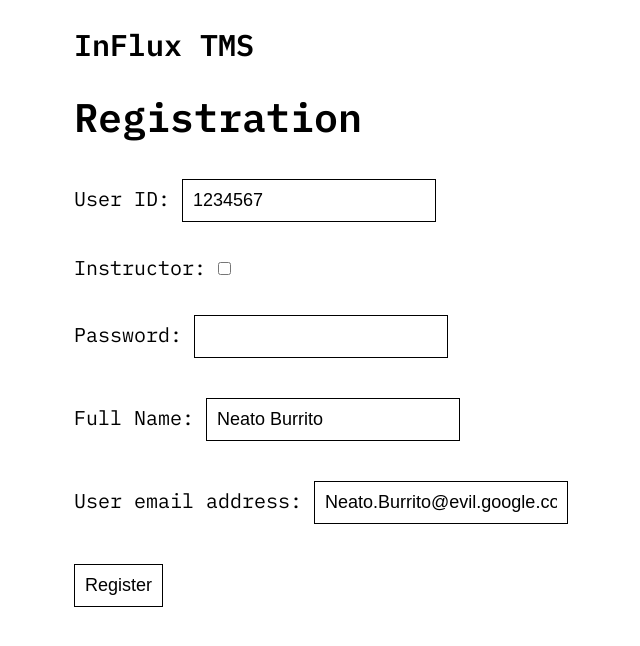
After one commit to RyanFleck/Influx, a Django app: page /register/ in a window 1280 px wide. The commit adds this page. Shown: the top 646 px of the page, without its empty margins (216-856 px from the left). Run offline with Django 3.2, Linux system fonts and the light colour scheme; parts of the project's set-up code (start-up, migrations or seed data) failed here and were passed over.

```diff
--- a/influx/urls.py
+++ b/influx/urls.py
@@ -21,4 +21,5 @@ urlpatterns = [
     path('', include('influx_tms.urls')),
     path('polls/', include('polls.urls')),
     path('admin/', admin.site.urls),
+    path('accounts/', include('django.contrib.auth.urls')),
 ]
--- a/influx_tms/forms.py
+++ b/influx_tms/forms.py
@@ -2,6 +2,7 @@
 from django import forms
 from django.contrib.auth.forms import UserCreationForm, UserChangeForm
 from .models import InfluxUser
+from django.db import transaction
 
 
 class InfluxUserCreationForm(UserCreationForm):
@@ -16,3 +17,16 @@ class InfluxUserUpdateForm(UserChangeForm):
     class Meta:
         model = InfluxUser
         fields = ('user_id', 'first_and_given_name', 'email')
+
+
+class RegistrationForm(forms.Form):
+    # User identification (employee or student number)
+    user_id = forms.CharField(label='User ID', max_length=20, initial="1234567")
+    instructor = forms.BooleanField(required=False, label="Instructor")
+    # Login Password
+    user_password = forms.CharField(
+        widget=forms.PasswordInput, label='Password', initial="nicoandthevelvetunderground")
+    #Name (First and Given)
+    user_full_name = forms.CharField(label="Full Name", max_length=200, initial="Neato Burrito")
+    # Email address
+    user_email_address = forms.EmailField(initial="Neato.Burrito@evil.google.corp")
--- a/influx_tms/templates/tms/index.html
+++ b/influx_tms/templates/tms/login.html
@@ -1,6 +1,10 @@
 {% extends "tms/base.html" %}
 {% block main %}
 
+<h1>Login</h1>
+
 <p>Welcome to the homepage for the InFlux TMS. <br>Please sign up or login to continue.</p>
 
+<a href="{% url 'tms:registration' %}">Register</a>
+
 {% endblock %}
--- /dev/null
+++ b/influx_tms/templates/tms/registration.html
@@ -0,0 +1,12 @@
+{% extends "tms/base.html" %}
+{% block main %}
+
+<h1>Registration</h1>
+
+<form method="post">
+    {% csrf_token %}
+    {{ form.as_p }}
+    <input type="submit" value="Register">
+</form>
+
+{% endblock %}
--- a/influx_tms/urls.py
+++ b/influx_tms/urls.py
@@ -1,11 +1,11 @@
-from django.urls import path
+from django.urls import path, include
 
 from . import views
 
 
 app_name = 'tms'
 urlpatterns = [
-
-    # Change this to 'poll' after experiment is finished.
-    path('', views.IndexView.as_view(), name='index'),
+    path('', views.LoginView.as_view(), name='login'),
+    path('register/', views.RegistrationView.as_view(), name='registration'),
+    path('tms/landing/', views.LandingView.as_view(), name='landing'),
 ]
--- a/influx_tms/views.py
+++ b/influx_tms/views.py
@@ -3,9 +3,37 @@ from django.http import HttpResponse, HttpResponseRedirect, Http404
 from django.urls import reverse
 from django.views import generic
 
-#from .models import Question, Choice
+from django.contrib.auth.mixins import LoginRequiredMixin
+
+from .models import InfluxUser, Student, Instructor
+from .forms import RegistrationForm
 
 # Create your views here.
 
-class IndexView(generic.TemplateView):
-    template_name = "tms/index.html"
+class LoginView(generic.TemplateView):
+    template_name = "tms/login.html"
+
+class LandingView(LoginRequiredMixin, generic.TemplateView):
+    template_name = "tms/landing.html"
+
+class RegistrationView(generic.FormView):
+    form_class = RegistrationForm
+    # user_id, instructor, user_password, user_full_name, user_email_address
+    template_name = "tms/registration.html"
+    success_url = '/'
+
+    # user_id
+    # instructor
+    # user_password
+    # user_full_name
+    # user_email_address
+
+    def form_valid(self, form):
+
+        # Debug, print all incoming form fields:
+        y = 0
+        for x in form.cleaned_data:
+            print("{}: {} -> {}".format(y, x, form.cleaned_data[str(x)]))
+            y = y + 1
+
+        return super().form_valid(form)
```
Also changed, not shown: influx_tms/templates/tms/landing.html (added, +8 -0 lines).
